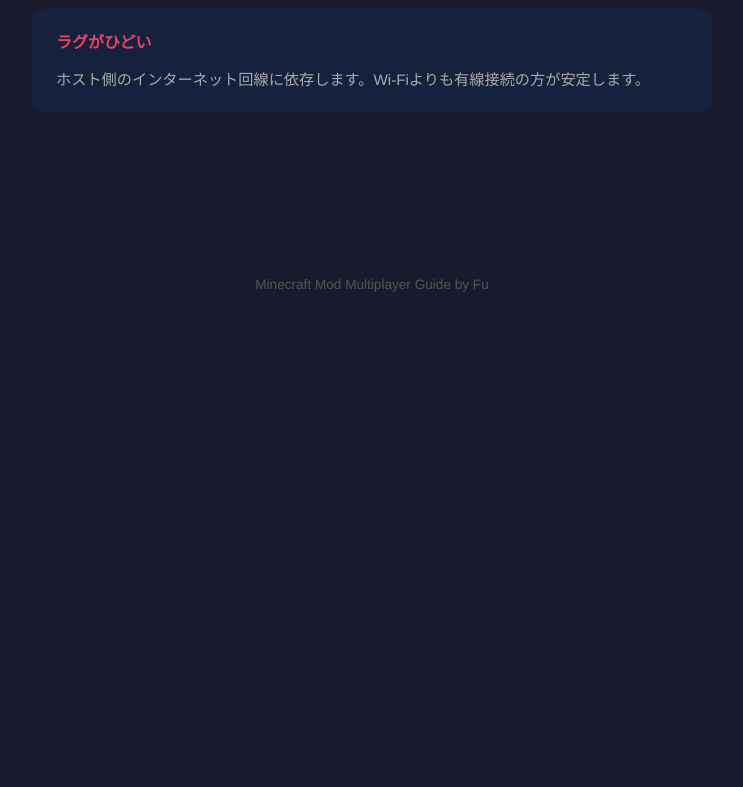
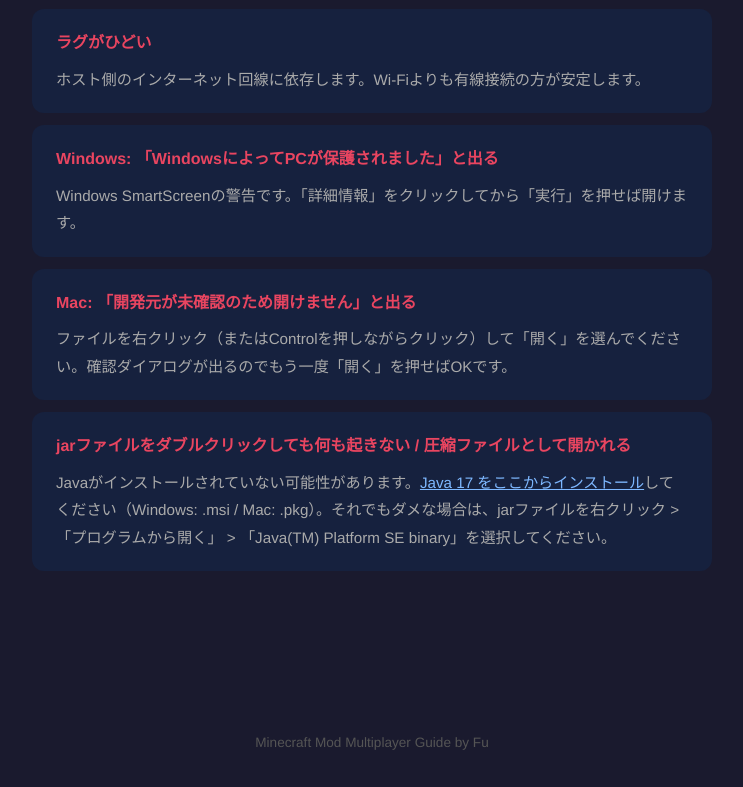
Before and after one commit to fu0730/minecraft-multiplayer-guide, a plain HTML site: page index.html in a window 1280 px wide. Shown: the part 2553-3340 px from the top of the page, without its empty margins (268-1011 px from the left). Before the commit the page ends 2882 px from the top, so only its background shows below. Drawn offline with Linux system fonts and the light colour scheme.

Commit message:
Add file opening troubleshooting items

```diff
--- a/index.html
+++ b/index.html
@@ -388,6 +388,21 @@
             <h4>ラグがひどい</h4>
             <p>ホスト側のインターネット回線に依存します。Wi-Fiよりも有線接続の方が安定します。</p>
         </div>
+
+        <div class="trouble-item">
+            <h4>Windows: 「WindowsによってPCが保護されました」と出る</h4>
+            <p>Windows SmartScreenの警告です。「詳細情報」をクリックしてから「実行」を押せば開けます。</p>
+        </div>
+
+        <div class="trouble-item">
+            <h4>Mac: 「開発元が未確認のため開けません」と出る</h4>
+            <p>ファイルを右クリック（またはControlを押しながらクリック）して「開く」を選んでください。確認ダイアログが出るのでもう一度「開く」を押せばOKです。</p>
+        </div>
+
+        <div class="trouble-item">
+            <h4>jarファイルをダブルクリックしても何も起きない / 圧縮ファイルとして開かれる</h4>
+            <p>Javaがインストールされていない可能性があります。<a href="https://adoptium.net/temurin/releases/?version=17" target="_blank" rel="noopener" style="color: #7eb8ff;">Java 17 をここからインストール</a>してください（Windows: .msi / Mac: .pkg）。それでもダメな場合は、jarファイルを右クリック > 「プログラムから開く」 > 「Java(TM) Platform SE binary」を選択してください。</p>
+        </div>
     </section>
 
 </div>
```
